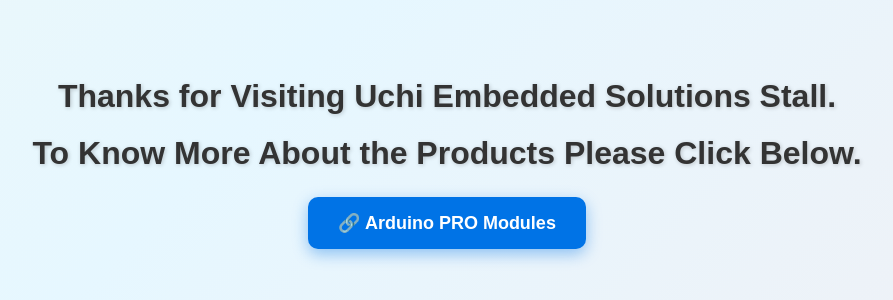
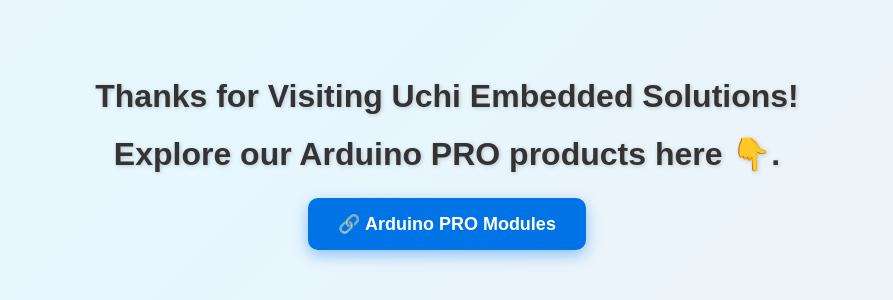
Before and after one commit to Uchi-embedded-solutions/Uchi-Arduino, a plain HTML site: page index.html in a window 1280 px wide. Shown: the part 234-534 px from the top of the page, without its empty margins (193-1086 px from the left). Drawn offline with Linux system fonts and the light colour scheme.

Commit message:
Update index.html

```diff
--- a/index.html
+++ b/index.html
@@ -73,8 +73,8 @@
   </style>
 </head>
 <body>
-  <h1>Thanks for Visiting Uchi Embedded Solutions Stall.</h1>
-  <h1>To Know More About the Products Please Click Below.</h1>
+  <h1>Thanks for Visiting Uchi Embedded Solutions!</h1>
+  <h1>Explore our Arduino PRO products here 👇.</h1>
   <a href="https://www.arduino.cc/pro/hardware-product-family-portenta-family/" target="_blank">🔗 Arduino PRO Modules</a>
 </body>
 </html>
```
